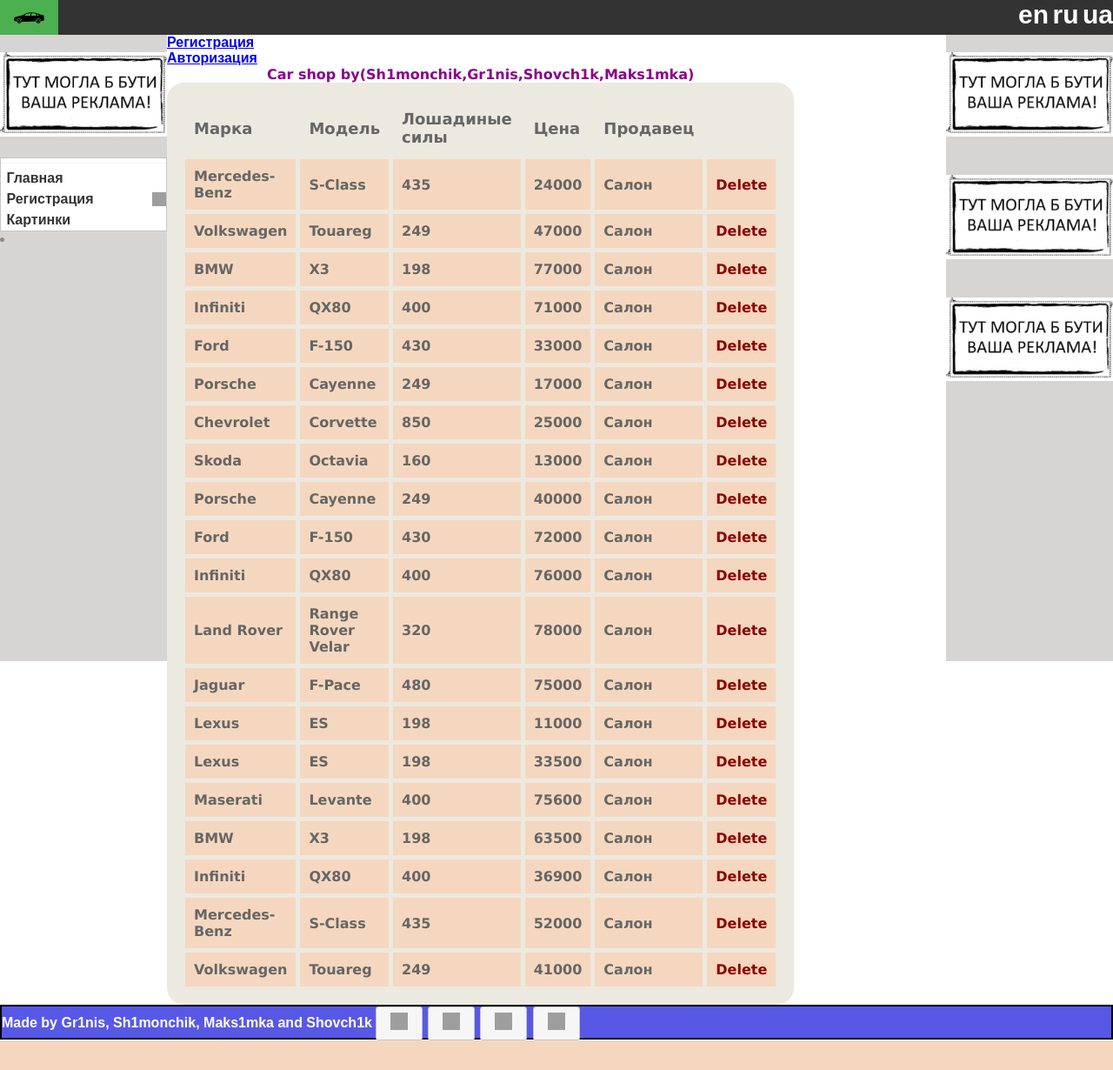
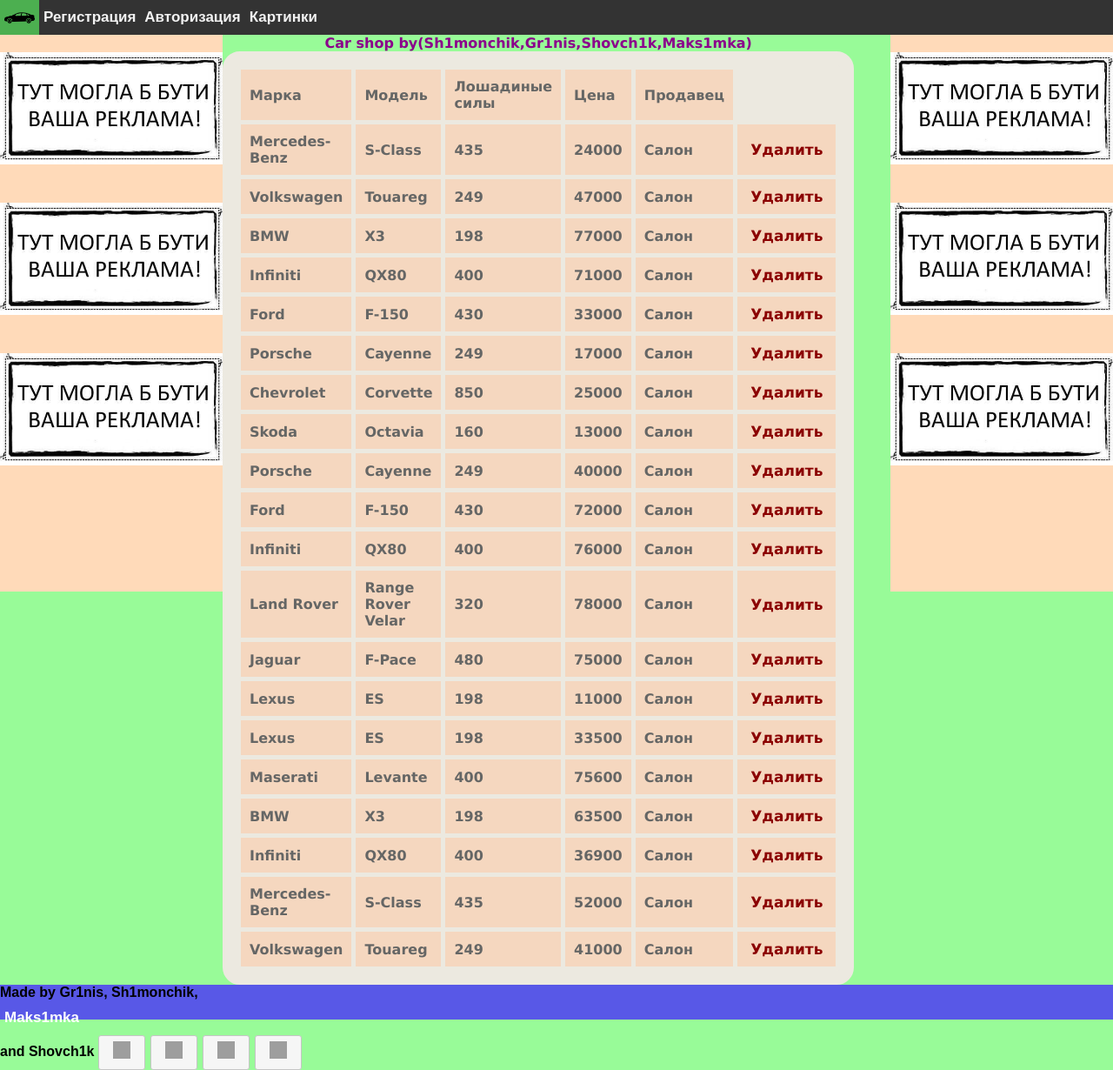
Before and after one commit to Logvynskyy/WebDevLabs, a PHP site: page / in a window 1280 px wide. Shown: the whole page at 87% size. Before the commit the page ends 1196 px from the top, so only its background shows below. Run offline with PHP 8.4, Linux system fonts and the light colour scheme; data comes from the database, SQL or seed files in the repository; some libraries are stand-ins or nearby versions; grey boxes are pictures that could not be loaded.

Commit message:
header changing

```diff
--- a/google-translate.js
+++ /dev/null
@@ -1,74 +0,0 @@
-const googleTranslateConfig = {
-    /* Original language */
-    lang: "ru",
-    /* The language we translate into on the first visit*/
-    /* Язык, на который переводим при первом посещении */
-    // langFirstVisit: 'en',
-    /* Если скрипт не работает на поддомене,
-    раскомментируйте и
-    укажите основной домен в свойстве domain */
-    domain: "http://webdevlabs/"
-};
-
-function TranslateInit() {
-
-    if (googleTranslateConfig.langFirstVisit && !Cookies.get('googtrans')) {
-        // Если установлен язык перевода для первого посещения и куки не назначены
-        TranslateCookieHandler("/auto/" + googleTranslateConfig.langFirstVisit);
-    }
-
-    let code = TranslateGetCode();
-    // Находим флаг с выбранным языком для перевода и добавляем к нему активный класс
-    if (document.querySelector('[data-google-lang="' + code + '"]') !== null) {
-        document.querySelector('[data-google-lang="' + code + '"]').classList.add('language__img_active');
-    }
-
-    if (code == googleTranslateConfig.lang) {
-        // Если язык по умолчанию, совпадает с языком на который переводим
-        // То очищаем куки
-        TranslateCookieHandler(null, googleTranslateConfig.domain);
-    }
-
-    // Инициализируем виджет с языком по умолчанию
-    new google.translate.TranslateElement({
-        pageLanguage: googleTranslateConfig.lang,
-    });
-
-    // Вешаем событие  клик на флаги
-    TranslateEventHandler('click', '[data-google-lang]', function (e) {
-        TranslateCookieHandler("/" + googleTranslateConfig.lang + "/" + e.getAttribute("data-google-lang"), googleTranslateConfig.domain);
-        // Перезагружаем страницу
-        window.location.reload();
-    });
-}
-
-function TranslateGetCode() {
-    // Если куки нет, то передаем дефолтный язык
-    let lang = (Cookies.get('googtrans') != undefined && Cookies.get('googtrans') != "null") ? Cookies.get('googtrans') : googleTranslateConfig.lang;
-    return lang.match(/(?!^\/)[^\/]*$/gm)[0];
-}
-
-function TranslateCookieHandler(val, domain) {
-    // Записываем куки /язык_который_переводим/язык_на_который_переводим
-    Cookies.set('googtrans', val);
-    Cookies.set("googtrans", val, {
-        domain: "." + document.domain,
-    });
-
-    if (domain == "undefined") return;
-    // записываем куки для домена, если он назначен в конфиге
-    Cookies.set("googtrans", val, {
-        domain: domain,
-    });
-
-    Cookies.set("googtrans", val, {
-        domain: "." + domain,
-    });
-}
-
-function TranslateEventHandler(event, selector, handler) {
-    document.addEventListener(event, function (e) {
-        let el = e.target.closest(selector);
-        if (el) handler(el);
-    });
-}
--- a/index.php
+++ b/index.php
@@ -29,101 +29,63 @@
                 .button()
             } );
             </script>
-            <script src="https://cdn.jsdelivr.net/npm/js-cookie@2/src/js.cookie.min.js"></script>
-            <script src="google-translate.js"></script>
-            <script src="//translate.google.com/translate_a/element.js?cb=TranslateInit"></script>
-        <style>
-            .goog-text-highlight {
-                background-color: transparent;
-                box-shadow: none;
-            }
-            .skiptranslate {
-                display: none;
-                height: 0;
-            }
-            .language__img {
-                cursor: pointer;
-            }
-
-            .language {
-                float:right;
-            }
-            b{
-
-                color: white;
-                font-size: 30px;
-            }
-        </style>
     </head>
     <body>
         <div class="topnav">
-            <a class="active" href=""><img src="/img/carmodel.png" alt="" width="35" height="35"></a>
+            <div class="head">
+                <a class="active" href=""><img src="/img/carmodel.png" alt="" width="35" height="35"></a>
+            </div>
+                <?php
+                    //Проверяем авторизован ли пользователь
+                    if(!isset($_SESSION['first_name']) && !isset($_SESSION['password'])){
+                        // если нет, то выводим блок с ссылками на страницу регистрации и авторизации
+                ?>
+                <div class="head">
+                    <a href="site/registrationNew.php">Регистрация</a>
+                </div>
+
+                <div class="head">
+                    <a href="site/authNew.php">Авторизация</a>
+                </div>
+                <?php
+                    }else{
+                        //Если пользователь авторизован, то выводим ссылку Выход
+                ?>
+                        <div class="head">
+                            <a href="site/logout.php">Выход</a>
+                        </div>
+                <?php
+                    }
+                ?>
+            <div class="head">
+                <a href="site/images.html">Картинки</a>
+            </div>
+            <!-- <a class="active" href=""><img src="/img/carmodel.png" alt="" width="35" height="35"></a>
             <a href="site/registration.html"></a>
-            <a href="site/images.html"></a>
-            <div class="language">
-                <b data-google-lang="en" class="leng">en</b>
-                <b data-google-lang="ru" class="leng">ru</b>
-                <b data-google-lang="uk" class="leng">ua</b>
-            </div>
-          </div>
-          <div class="left"><img src="img/ad.jpg" style="width: 100%; margin: 20px 0;">
-
-            <ul id="menu">
-                <li class="ui-state-disabled">
-                <li><a href="index.html">Главная</a></li>
-                <li><div>Регистрация</div>
-                  <ul>
-                    <li class="ui-state-disabled">
-                    <li><a href="site/registrationNew.php">Новый пользыватель</a></li>
-                    <li><a href="site/authNew.php">Войти</a></li>
-                  </ul>
-                </li>
-                <li><a href="site/images.html">Картинки</a></li>
-                  </ul>
-                </li>
-                <li class="ui-state-disabled"></li>
-              </ul>
+            <a href="site/images.html"></a> -->
+        </div>
+        <div class="left">
+            <img src="img\ad.jpg" style="width: 100%; margin: 20px 0;">
+            <img src="img\ad.jpg" style="width: 100%; margin: 20px 0;">
+            <img src="img\ad.jpg" style="width: 100%; margin: 20px 0;">
         </div>
         <div class="right">
             <img src="img/ad.jpg" style="width: 100%; margin: 20px 0;">
             <img src="img/ad.jpg" style="width: 100%; margin: 20px 0;">
             <img src="img/ad.jpg" style="width: 100%; margin: 20px 0;">
         </div>
-        <div id="auth_block">
-            <?php
-                //Проверяем авторизован ли пользователь
-                if(!isset($_SESSION['first_name']) && !isset($_SESSION['password'])){
-                    // если нет, то выводим блок с ссылками на страницу регистрации и авторизации
-            ?>
-            <div id="link_register">
-                <a href="site/registrationNew.php">Регистрация</a>
-            </div>
 
-            <div id="link_auth">
-                <a href="site/authNew.php">Авторизация</a>
-            </div>
-            <?php
-                }else{
-                    //Если пользователь авторизован, то выводим ссылку Выход
-            ?>
-                    <div id="link_logout">
-                        <a href="site/logout.php">Выход</a>
-                    </div>
-            <?php
-                }
-            ?>
-        </div>
         <div style="margin: 0px;width: 60%;display: flex;justify-content: center;">
 
             <div>
-                <table>
+                <table class="cars_table">
                     <caption style="font-weight: bolder;color: darkmagenta;" >Car shop by(Sh1monchik,Gr1nis,Shovch1k,Maks1mka)</caption>
-                    <tr>
-                        <th>Марка</th>
-                        <th>Модель</th>
-                        <th>Лошадиные силы</th>
-                        <th>Цена</th>
-                        <th>Продавец</th>
+                    <tr class="cars_tr">
+                        <th class="cars_td">Марка</th>
+                        <th class="cars_td">Модель</th>
+                        <th class="cars_td">Лошадиные силы</th>
+                        <th class="cars_td">Цена</th>
+                        <th class="cars_td">Продавец</th>
                     </tr>
 
                     <?php
@@ -136,18 +98,18 @@
 
                     foreach($cars as $car) {
                     ?>
-                    <tr>
-                        <td><?= $car[6]?></td>
-                        <td><?= $car[7]?></td>
-                        <td><?= $car[8]?></td>
-                        <td><?= $car[2]?></td>
-                        <td><?php if($car[4] == 3){?>
+                    <tr class="cars_tr">
+                        <td class="cars_td"><?= $car[6]?></td>
+                        <td class="cars_td"><?= $car[7]?></td>
+                        <td class="cars_td"><?= $car[8]?></td>
+                        <td class="cars_td"><?= $car[2]?></td>
+                        <td class="cars_td"><?php if($car[4] == 3){?>
                             Салон
                         <?php
                             }
                         ?></td>
 
-                        <td><a href="deleteCar.php?id=<?= $car[0] ?>" style="text-decoration: none;color:darkred;">Delete</a></td>
+                        <td class="cars_td"><a href="deleteCar.php?id=<?= $car[0] ?>" style="text-decoration: none;color:darkred;">Удалить</a></td>
                     </tr>
                     <?php
                     }
--- a/style.css
+++ b/style.css
@@ -4,27 +4,10 @@
     position: relative;
 }
 
-.wrapper{
-    background: white;
-    height: 100vh;
-    margin: 0 10%;
-}
-
-.top, .bottom{
-
-    height: 10%;
-    border: 2px solid black;
-    color: white;
-}
-
-.bottom{
-    clear: both;
-}
-
 .left, .right{
+    background: peachpuff;
     height: 80%;
     width: 20%;
-    background-color: yellow;
 }
 
 .left{
@@ -35,20 +18,10 @@
     float: right;
 }
 
-.inside{
-    float: left;
-    width: 60%;
-    height: 80%;
-}
-
-.slideshow{
-    height: 30%;
-}
-
 body {
      margin: 0;
     font-family: Arial, Helvetica, sans-serif;
-
+    background-color:palegreen;
     height: 100vh;
 }
 
@@ -63,18 +36,31 @@
     background-color: rgb(88, 88, 231);
     margin: 0;
 }
-.topnav a {
+
+.head{
+    height: 100%;
     float: left;
+    color: #f2f2f2;
+    text-decoration: none;
+    display: flex;
+    height: 100%;
+    align-items: center;
+    margin: 0;
+}
+
+a, b{
     color: #f2f2f2;
     text-align: center;
     text-decoration: none;
-padding-left: 16px;
-padding-right:16px;
     font-size: 17px;
+    padding-left: 5px;
+    padding-right: 5px;
     display: flex;
     height: 100%;
     align-items: center;
+    margin: 0;
 }
+
 .topnav a:hover {
     background-color: #ddd;
     color: black;
@@ -84,7 +70,7 @@
     background-color: #4CAF50;
     color: white;
 }
-table {
+.cars_table {
     font-family: "Lucida Sans Unicode", "Lucida Grande", Sans-Serif;
     text-align: left;
     border-collapse: separate;
@@ -98,25 +84,15 @@
     height: 20vh;
     margin: 0;
 }
-th {
+.cars_th {
     font-size: 18px;
     padding: 10px;
 }
-td {
+.cars_td {
     background: #F5D7BF;
     padding: 10px;
 }
-.left{
-    float: left;
-}
-.right{
-    float: right;
-}
-.left, .right{
-    height: 90vh;
-    width: 15%;
-    background-color: #D7D4D4;
-}
+
 .laydak{
     color: white;
     text-decoration: none;
@@ -159,29 +135,8 @@
     height: 100%;
     object-fit: cover;
 }
-li a{
+/* li a{
     display: block;
     text-decoration: none;
-}
-.ul-menu { width: 100%; }
-
-.goog-text-highlight {
-    background-color: transparent;
-    box-shadow: none;
-}
-.skiptranslate {
-    display: none;
-    height: 0;
-}
-.language__img {
-    cursor: pointer;
-}
-
-.language {
-    float:right;
-}
-
-b{
-    color: white;
-    font-size: 20px;
-}
+} */
+/* .ul-menu { width: 100%; } */
```
Also changed, not shown: site/authNew.php (+28 -2 lines), site/registrationNew.php (+22 -4 lines). Lines whose indentation alone changed are shown as unchanged.
